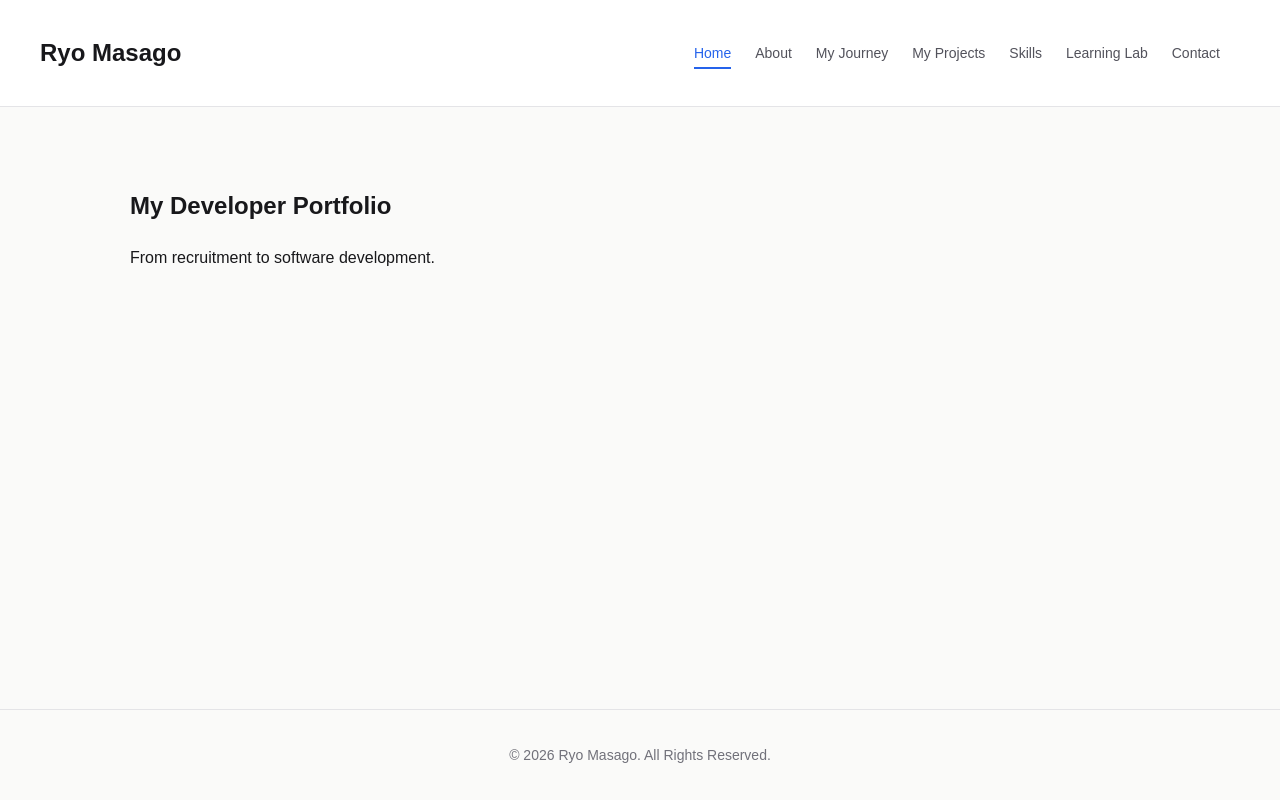
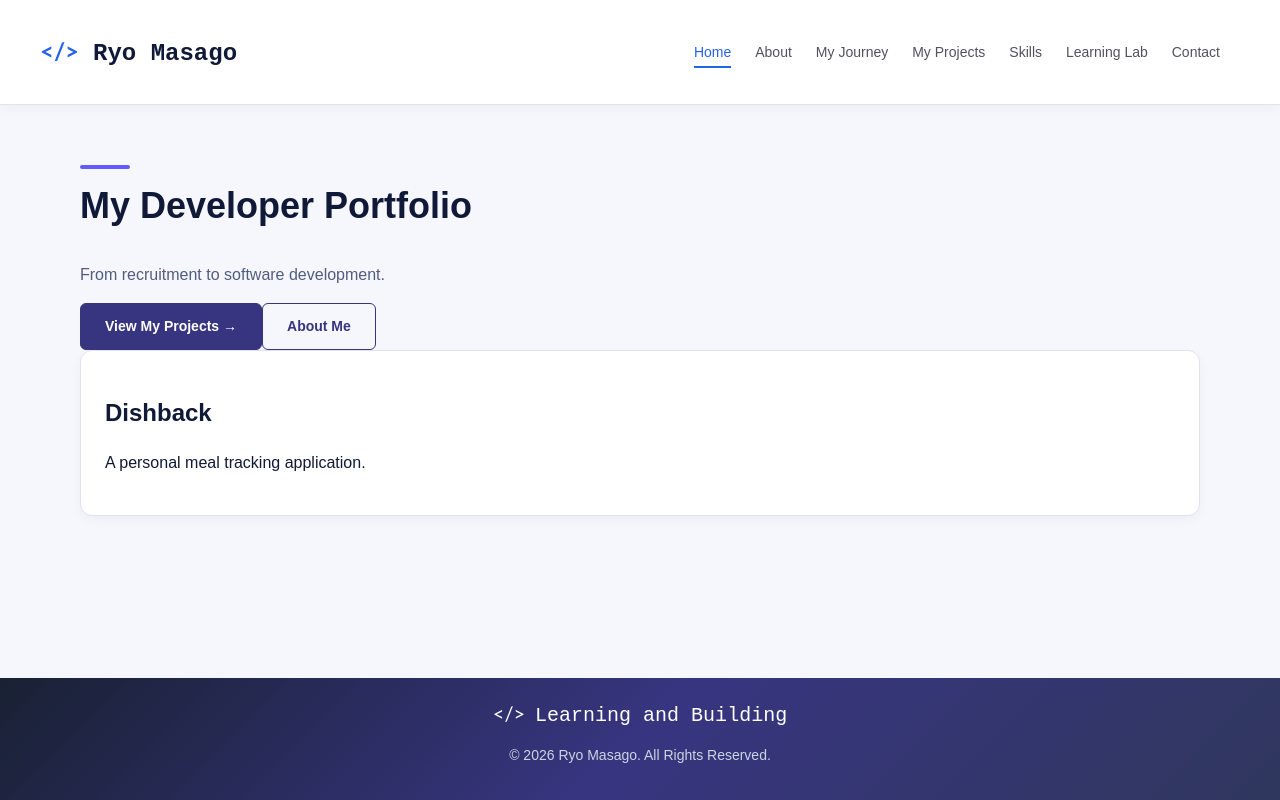
Before and after one commit to ryo-masago/ryo-portfolio, a React (Create React App) app: page / in a window 1280 px wide. Built offline with nearby package versions, Linux system fonts and the light colour scheme.

Commit message:
Implement global styling and redesign header and footer

```diff
--- a/src/App.css
+++ b/src/App.css
@@ -10,15 +10,23 @@
   align-items: center;
   gap: 24px;
   background-color: #ffffff;
-  border-bottom: 1px solid #e4e4e7;
+  border-bottom: 1px solid #e0e3ef;
   padding: 20px 40px;
+  box-shadow: 0 4px 12px rgba(16, 25, 56, 0.04);
 }
 
-.portfolio-name {
+.portfolio-content {
+  font-family: 'Courier New', Courier, monospace;
   font-size: 24px;
   font-weight: bold;
   text-decoration: none;
-  color: #18181b;
+  color: #101938;
+}
+
+.portfolio-logo {
+  font-family: 'Trebuchet MS';
+  color: #2563eb;
+  margin-right: 14px;
 }
 
 .navbar-options {
@@ -51,15 +59,36 @@
 .main-content {
   flex: 1;
   width: 100%;
-  max-width: 1100px;
+  max-width: 1200px;
   margin: 0 auto;
   padding: 60px 40px;
 }
 
 .portfolio-footer {
-  border-top: 1px solid #e4e4e7;
+  background: linear-gradient(
+    135deg,
+    #192133,
+    #373580,
+    #30375d
+    );
+
+  color: #ffffff;
+  text-align: center;
+  font-size: 14px;
   padding: 20px;
-  text-align: center;
-  color: #71717a;
-  font-size: 14px;
 }
+
+.footer-logo {
+  font-family: 'Trebuchet MS';
+  font-size: 20px;
+  margin-right: 10px;
+}
+
+.footer-slogan {
+  font-family: 'Courier New', Courier, monospace;
+  font-size: 20px;
+}
+
+.footer-content p {
+  color: #cbd5e1;
+}
--- a/src/components/Footer.tsx
+++ b/src/components/Footer.tsx
@@ -7,7 +7,11 @@ function Footer(props: FooterProps) {
 
   return (
     <footer className = "portfolio-footer">
-      <p>&copy; {currentYear} {props.name}. All Rights Reserved.</p>
+      <div className = "footer-content">
+        <span className = "footer-logo">{"</>"}</span>
+        <span className = "footer-slogan">Learning and Building</span>
+        <p>&copy; {currentYear} {props.name}. All Rights Reserved.</p>
+      </div>
     </footer>
   );
 }
--- a/src/components/Header.tsx
+++ b/src/components/Header.tsx
@@ -7,7 +7,10 @@ interface HeaderProps {
 function Header(props: HeaderProps) {
   return (
     <header className = "portfolio-header">
-      <Link to = "/" className = "portfolio-name">{props.name}</Link>
+      <Link to = "/" className = "portfolio-content">
+        <span className = "portfolio-logo">{"</>"}</span>
+        <span>{props.name}</span>
+      </Link>
       <nav className = "navbar">
         <ul className = "navbar-options">
           <li><NavLink to = "/">Home</NavLink></li>
--- a/src/index.css
+++ b/src/index.css
@@ -5,7 +5,66 @@
 body {
   margin: 0;
   font-family: Arial, Helvetica, sans-serif;
-  background-color: #fafaf9;
-  color: #18181b;
-  line-height: 1.6;
+  background-color: #f6f7fc;
+  color: #101938;
+  line-height: 1.5;
 }
+
+.page-heading::before {
+  content: "";
+  display: block;
+  width: 50px;
+  height: 4px;
+  background-color: #635bff;
+  border-radius: 4px;
+}
+
+.page-heading h1 {
+  font-size: 36px;
+  margin-top: 10px;
+}
+
+.page-heading p {
+  color: #525c80;
+  font-size: 16px;
+}
+
+.primary-btn, .secondary-btn {
+  display: inline-flex;
+  justify-content: center;
+  align-items: center;
+  gap: 8px;
+  text-decoration: none;
+  padding: 12px 24px;
+  border-radius: 6px;
+  font-size: 14px;
+  font-weight: bold;
+}
+
+.primary-btn {
+  background-color: #373580;
+  color: #ffffff;
+  border: 1px solid #373580;
+}
+
+.primary-btn:hover {
+  background-color: #282661;
+}
+
+.secondary-btn {
+  background-color: transparent;
+  color: #373580;
+  border: 1px solid #373580;
+}
+
+.secondary-btn:hover {
+  background-color: #ecebff;
+}
+
+.card {
+  background-color: #ffffff;
+  border: 1px solid #e0e3ef;
+  border-radius: 12px;
+  box-shadow: 0 4px 12px rgba(16, 25, 56, 0.04);
+  padding: 24px;
+}
--- a/src/pages/About.tsx
+++ b/src/pages/About.tsx
@@ -1,8 +1,10 @@
 function About() {
   return (
     <section className = "about">
-      <h1>About Me</h1>
-      <p>Get to know me and my background.</p>
+      <div className = "page-heading">
+        <h1>About Me</h1>
+        <p>Get to know me and my background.</p>
+      </div>
     </section>
   );
 }
--- a/src/pages/Contact.tsx
+++ b/src/pages/Contact.tsx
@@ -1,8 +1,10 @@
 function Contact() {
   return (
     <section className = "contact">
-      <h1>Contact Me</h1>
-      <p>Please get in touch!</p>
+      <div className = "page-heading">
+        <h1>Contact Me</h1>
+        <p>Please get in touch!</p>
+      </div>
     </section>
   );
 }
--- a/src/pages/Home.tsx
+++ b/src/pages/Home.tsx
@@ -1,8 +1,22 @@
+import {Link} from "react-router-dom";
+
 function Home() {
   return (
     <section className = "home">
-      <h1>My Developer Portfolio</h1>
-      <p>From recruitment to software development.</p>
+      <div className = "page-heading">
+        <h1>My Developer Portfolio</h1>
+        <p>From recruitment to software development.</p>
+      </div>
+      <div>
+        <Link to = "/projects" className = "primary-btn">View My Projects →</Link>
+        <Link to = "/about" className = "secondary-btn">About Me</Link>
+      </div>
+      <div className = "container">
+        <div className = "card">
+          <h2>Dishback</h2>
+          <p>A personal meal tracking application.</p>
+        </div>
+      </div>
     </section>
   );
 }
--- a/src/pages/Journey.tsx
+++ b/src/pages/Journey.tsx
@@ -1,8 +1,10 @@
 function Journey() {
   return (
     <section className = "journey">
-      <h1>My Journey</h1>
-      <p>My journey from recruitment to software development.</p>
+      <div className = "page-heading">
+        <h1>My Journey</h1>
+        <p>My journey from recruitment to software development.</p>
+      </div>
     </section>
   );
 }
--- a/src/pages/LearningLab.tsx
+++ b/src/pages/LearningLab.tsx
@@ -1,8 +1,10 @@
 function LearningLab() {
   return (
     <section className = "learning-lab">
-      <h1>Learning Lab</h1>
-      <p>Some of the concepts I have learned in CS601.</p>
+      <div className = "page-heading">
+        <h1>Learning Lab</h1>
+        <p>Some of the concepts I have learned in CS601.</p>
+      </div>
     </section>
   );
 }
--- a/src/pages/Projects.tsx
+++ b/src/pages/Projects.tsx
@@ -1,8 +1,10 @@
 function Projects() {
   return (
     <section className = "projects">
-      <h1>My Projects</h1>
-      <p>The projects I've worked on.</p>
+      <div className = "page-heading">
+        <h1>My Projects</h1>
+        <p>The projects I've worked on.</p>
+      </div>
     </section>
   );
 }
--- a/src/pages/Skills.tsx
+++ b/src/pages/Skills.tsx
@@ -1,8 +1,10 @@
 function Skills() {
   return (
     <section className = "skills">
-      <h1>Skills</h1>
-      <p>Here are the technical skills I've learned over the past year.</p>
+      <div className = "page-heading">
+        <h1>Skills</h1>
+        <p>Here are the technical skills I've learned over the past year.</p>
+      </div>
     </section>
   );
 }
```
Lines whose indentation alone changed are shown as unchanged.
